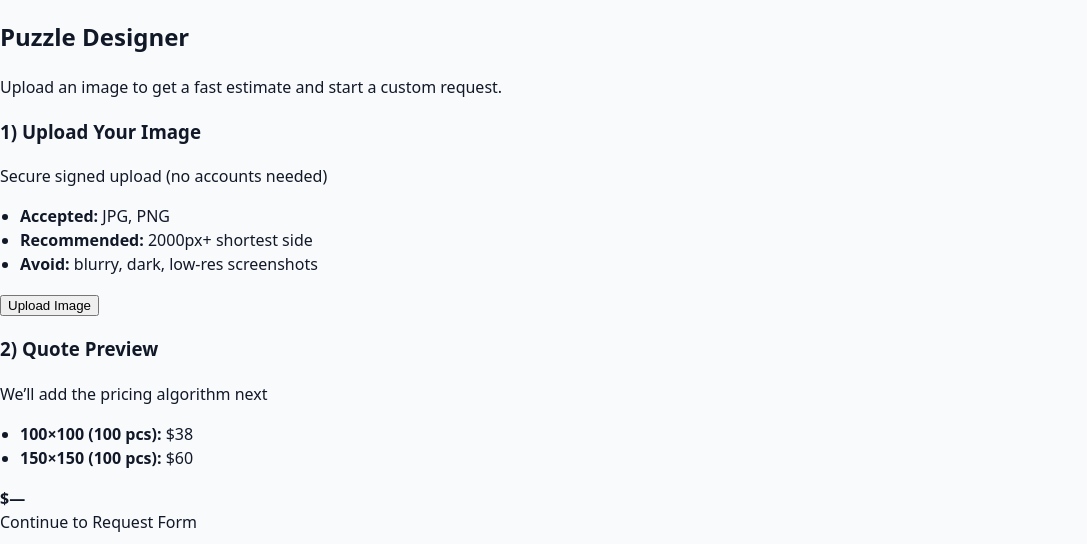
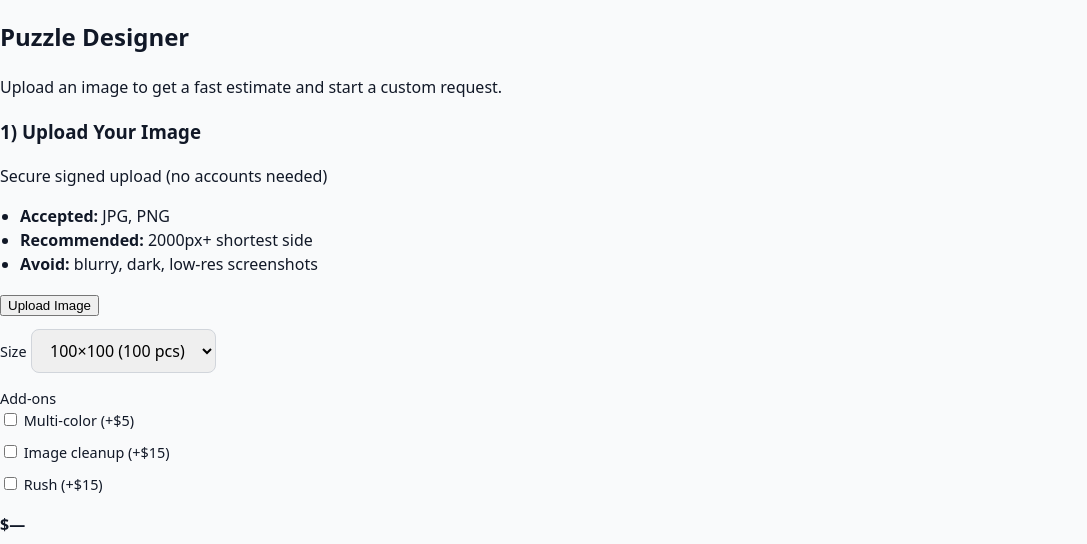
Before and after one commit to anayareversed3dpuzzles/anaya-reversed-3d-puzzles, a plain HTML site: page designer.html in a window 1280 px wide. Shown: the part 1055-1599 px from the top of the page, without its empty margins (0-1087 px from the left). Drawn offline with Linux system fonts and the light colour scheme; a script that the page names is missing; files whose address does not match are found by name.

Commit message:
Update designer.html

```diff
--- a/designer.html
+++ b/designer.html
@@ -43,16 +43,26 @@
     </div>
 
     <div class="product-card">
-      <h3>2) Quote Preview</h3>
-      <p class="subtitle">We’ll add the pricing algorithm next</p>
+      <label class="subtitle">Size</label>
+<select id="sizeSelect" class="btn" style="text-transform:none; letter-spacing:0; padding:0.55rem 0.9rem;">
+  <option value="100">100×100 (100 pcs)</option>
+  <option value="150">150×150 (100 pcs)</option>
+</select>
 
-      <ul class="details">
-        <li><strong>100×100 (100 pcs):</strong> $38</li>
-        <li><strong>150×150 (100 pcs):</strong> $60</li>
-      </ul>
+<div style="height:0.8rem;"></div>
 
-      <div class="price">$—</div>
-      <a class="btn" href="custom.html">Continue to Request Form</a>
+<label class="subtitle">Add-ons</label>
+<div style="display:flex; flex-direction:column; gap:0.4rem; font-size:0.85rem;">
+  <label><input type="checkbox" id="addonMulticolor"> Multi-color (+$5)</label>
+  <label><input type="checkbox" id="addonCleanup"> Image cleanup (+$15)</label>
+  <label><input type="checkbox" id="addonRush"> Rush (+$15)</label>
+</div>
+
+<div id="quoteNotes" class="subtitle" style="margin-top:0.8rem;"></div>
+<div class="price" id="quoteTotal">$—</div>
+
+<div id="quoteBreakdown" style="font-size:0.85rem; opacity:0.9; margin-top:0.5rem;"></div>
+
     </div>
   </div>
 </section>
```
